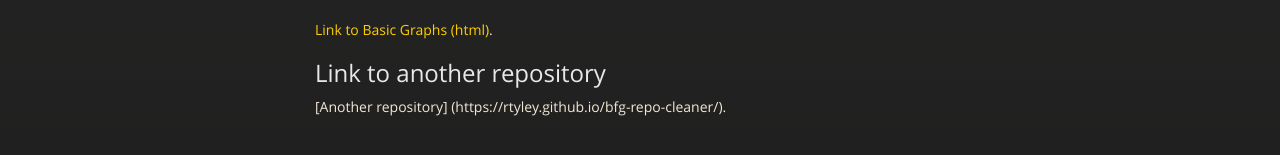
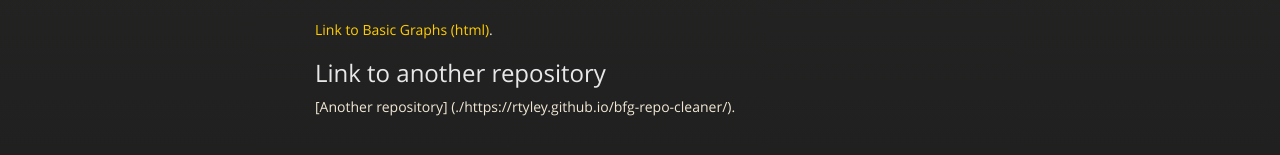
Before and after one commit to kpineda4/kpineda4.github.io, a Jekyll site: the page built from index.md, in a window 1280 px wide. Shown: the part 489-644 px from the top of the page. Built offline with Jekyll 4.4.1, drawn with Linux system fonts in a browser that asks for light colours; our own code applies the rules of GitHub Pages for plain Markdown files.

```diff
--- a/index.md
+++ b/index.md
@@ -17,4 +17,4 @@ layout: default
 [Link to Basic Graphs (html)](./BasicGraphAssignments.html).
 
 ## Link to another repository
-[Another repository] (https://rtyley.github.io/bfg-repo-cleaner/).
+[Another repository] (./https://rtyley.github.io/bfg-repo-cleaner/).
```
